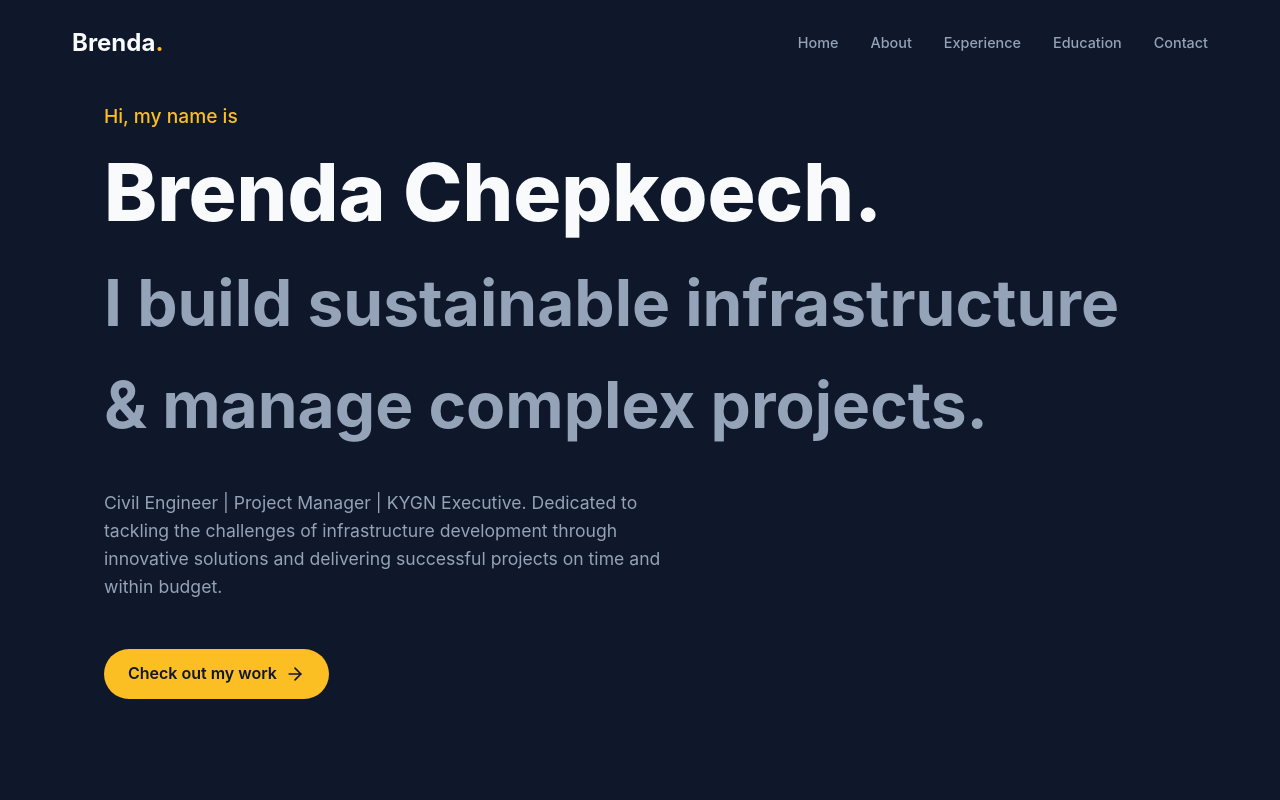
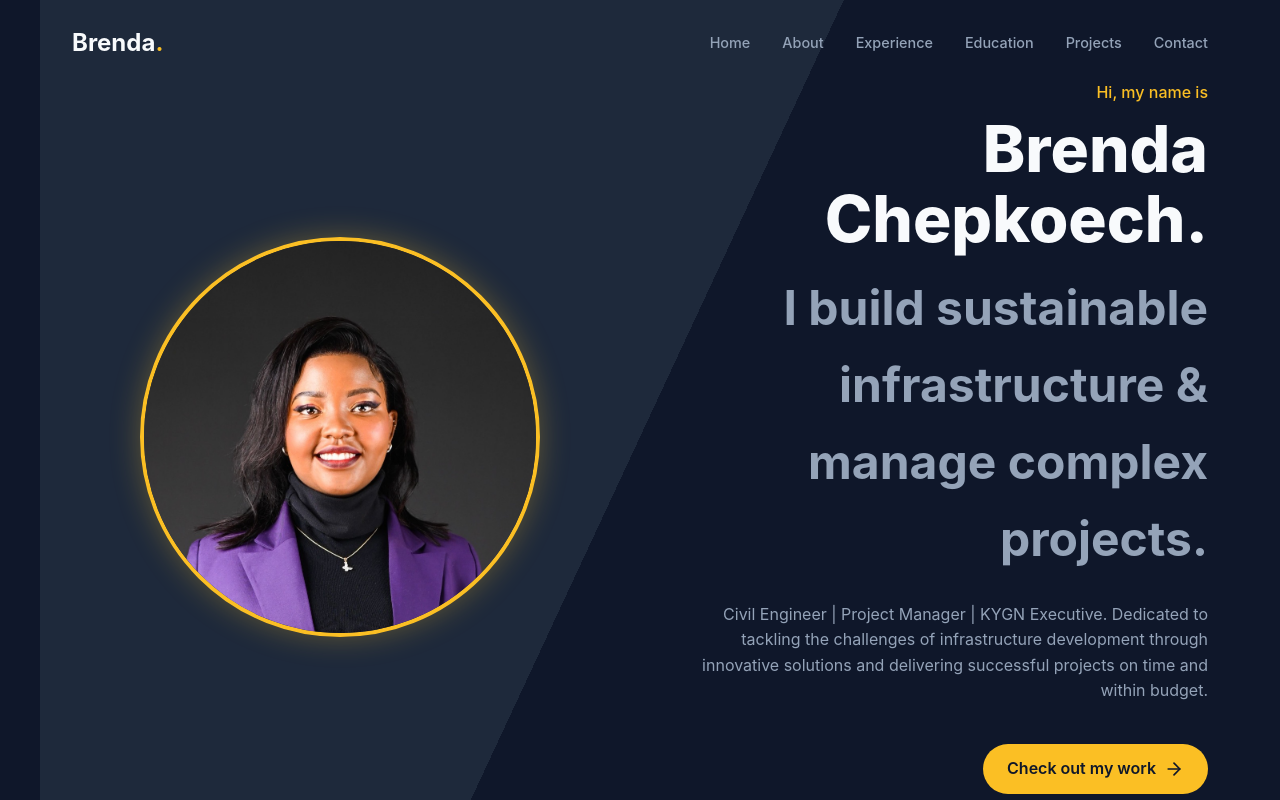
Before and after one commit to ReyKiptoo/bree, a React (Vite) app: page / in a window 1280 px wide. Shown: the top 800 px of the page. Built offline with nearby package versions, Linux system fonts and the light colour scheme.

Commit message:
New changes

```diff
--- a/src/App.jsx
+++ b/src/App.jsx
@@ -4,6 +4,7 @@ import Hero from './components/Hero';
 import About from './components/About';
 import Experience from './components/Experience';
 import Education from './components/Education';
+import Projects from './components/Projects';
 import Contact from './components/Contact';
 
 function App() {
@@ -15,6 +16,7 @@ function App() {
         <About />
         <Experience />
         <Education />
+        <Projects />
         <Contact />
       </main>
       <footer style={{
--- a/src/components/Contact.jsx
+++ b/src/components/Contact.jsx
@@ -25,7 +25,7 @@ const Contact = () => {
                     >
                         <h3 style={{ fontSize: '1.8rem', color: 'var(--text-primary)', marginBottom: '1rem' }}>Let's Connect</h3>
                         <p style={{ color: 'var(--text-secondary)', marginBottom: '3rem' }}>
-                            I'm currently open to new opportunities and collaborations in Civil Engineering and Infrastructure Development.
+                            I'm currently open to new opportunities and collaborations in Project Management and Civil Engineering.
                         </p>
 
                         <div style={{ display: 'flex', flexDirection: 'column', gap: '2rem', alignItems: 'center' }}>
--- a/src/components/Header.jsx
+++ b/src/components/Header.jsx
@@ -19,6 +19,7 @@ const Header = () => {
     { name: 'About', href: '#about' },
     { name: 'Experience', href: '#experience' },
     { name: 'Education', href: '#education' },
+    { name: 'Projects', href: '#projects' },
     { name: 'Contact', href: '#contact' },
   ];
 
--- a/src/components/Hero.jsx
+++ b/src/components/Hero.jsx
@@ -4,21 +4,14 @@ import { ArrowRight } from 'lucide-react';
 
 const Hero = () => {
     return (
-        <section id="home" style={{
-            minHeight: '100vh',
-            display: 'flex',
-            alignItems: 'center',
-            justifyContent: 'center',
-            position: 'relative',
-            paddingTop: '80px'
-        }}>
-            <div className="container">
+        <section id="home" className="hero-container">
+            <div className="hero-content">
                 <motion.div
                     initial={{ opacity: 0, y: 20 }}
                     animate={{ opacity: 1, y: 0 }}
                     transition={{ duration: 0.5 }}
                 >
-                    <h2 style={{ color: 'var(--accent)', fontSize: '1.2rem', marginBottom: '1rem', fontWeight: '500' }}>
+                    <h2 style={{ color: 'var(--accent)', fontSize: '1rem', marginBottom: '0.5rem', fontWeight: '500' }}>
                         Hi, my name is
                     </h2>
                 </motion.div>
@@ -29,7 +22,7 @@ const Hero = () => {
                     transition={{ duration: 0.5, delay: 0.1 }}
                 >
                     <h1 style={{
-                        fontSize: 'clamp(3rem, 8vw, 5rem)',
+                        fontSize: 'clamp(2.5rem, 6vw, 4rem)',
                         fontWeight: '800',
                         lineHeight: '1.1',
                         marginBottom: '1rem',
@@ -45,10 +38,10 @@ const Hero = () => {
                     transition={{ duration: 0.5, delay: 0.2 }}
                 >
                     <h2 style={{
-                        fontSize: 'clamp(2rem, 5vw, 4rem)',
+                        fontSize: 'clamp(1.5rem, 4vw, 3rem)',
                         fontWeight: '700',
                         color: 'var(--text-secondary)',
-                        marginBottom: '2rem'
+                        marginBottom: '1.5rem'
                     }}>
                         I build sustainable infrastructure & manage complex projects.
                     </h2>
@@ -58,9 +51,9 @@ const Hero = () => {
                     initial={{ opacity: 0, y: 20 }}
                     animate={{ opacity: 1, y: 0 }}
                     transition={{ duration: 0.5, delay: 0.3 }}
-                    style={{ maxWidth: '600px', marginBottom: '3rem' }}
+                    style={{ maxWidth: '600px', marginBottom: '2.5rem', marginLeft: 'auto' }}
                 >
-                    <p style={{ fontSize: '1.1rem', color: 'var(--text-secondary)' }}>
+                    <p style={{ fontSize: '1rem', color: 'var(--text-secondary)' }}>
                         Civil Engineer | Project Manager | KYGN Executive.
                         Dedicated to tackling the challenges of infrastructure development through innovative solutions and delivering successful projects on time and within budget.
                     </p>
@@ -76,6 +69,20 @@ const Hero = () => {
                     </a>
                 </motion.div>
             </div>
+
+            <motion.div
+                initial={{ opacity: 0, scale: 0.8 }}
+                animate={{ opacity: 1, scale: 1 }}
+                transition={{ duration: 0.5 }}
+                className="hero-image-container"
+            >
+                <div className="hero-image-wrapper">
+                    <img
+                        src="/profile.jpg"
+                        alt="Brenda Chepkoech"
+                    />
+                </div>
+            </motion.div>
         </section>
     );
 };
--- /dev/null
+++ b/src/components/Projects.jsx
@@ -0,0 +1,135 @@
+import React from 'react';
+import { motion } from 'framer-motion';
+import { FolderKanban, Users, Calendar, DollarSign } from 'lucide-react';
+
+const Projects = () => {
+    const projects = [
+        {
+            title: 'Pan-African Tech Summit 2024',
+            category: 'Event Management',
+            role: 'Lead Organizer',
+            description: 'Organized a 3-day international conference for 500+ delegates, focusing on innovation and technology in Africa.',
+            highlights: [
+                'Managed a $200k budget with 15% cost savings.',
+                'Coordinated 50+ vendors and international speakers.',
+                'Oversaw logistics, marketing, and on-site operations.'
+            ],
+            icon: <Users size={24} />
+        },
+        {
+            title: 'Enterprise Digital Transformation',
+            category: 'IT & Operations',
+            role: 'Project Manager',
+            description: 'Led the migration to a cloud-based ERP system for a mid-sized logistics firm to improve operational efficiency.',
+            highlights: [
+                'Reduced data processing time by 40%.',
+                'Managed stakeholder communication and change management.',
+                'Mitigated risks associated with data migration and downtime.'
+            ],
+            icon: <FolderKanban size={24} />
+        },
+        {
+            title: 'Community Health Outreach Program',
+            category: 'Social Impact',
+            role: 'Program Coordinator',
+            description: 'Coordinated a nationwide health awareness campaign reaching 10,000+ individuals in rural areas.',
+            highlights: [
+                'Secured and managed grant funding.',
+                'Recruited and trained 100+ volunteers.',
+                'Conducted impact assessment and reporting for donors.'
+            ],
+            icon: <Users size={24} />
+        },
+        {
+            title: 'Green Energy Infrastructure Pilot',
+            category: 'Sustainability & Infrastructure',
+            role: 'Project Lead',
+            description: 'Managed the installation of solar power systems for a commercial complex, promoting renewable energy adoption.',
+            highlights: [
+                'Ensured regulatory compliance and safety standards.',
+                'Managed procurement of technical equipment.',
+                'Delivered project 2 weeks ahead of schedule.'
+            ],
+            icon: <DollarSign size={24} />
+        }
+    ];
+
+    return (
+        <section id="projects">
+            <div className="container">
+                <motion.h2
+                    className="section-title"
+                    initial={{ opacity: 0, y: 20 }}
+                    whileInView={{ opacity: 1, y: 0 }}
+                    viewport={{ once: true }}
+                >
+                    Key Projects
+                </motion.h2>
+
+                <div style={{ display: 'grid', gridTemplateColumns: 'repeat(auto-fit, minmax(300px, 1fr))', gap: '2rem' }}>
+                    {projects.map((project, index) => (
+                        <motion.div
+                            key={index}
+                            initial={{ opacity: 0, y: 20 }}
+                            whileInView={{ opacity: 1, y: 0 }}
+                            viewport={{ once: true }}
+                            transition={{ delay: index * 0.1 }}
+                            style={{
+                                backgroundColor: 'var(--bg-secondary)',
+                                padding: '2rem',
+                                borderRadius: '10px',
+                                border: '1px solid rgba(255,255,255,0.05)',
+                                display: 'flex',
+                                flexDirection: 'column',
+                                height: '100%'
+                            }}
+                        >
+                            <div style={{ display: 'flex', justifyContent: 'space-between', alignItems: 'start', marginBottom: '1rem' }}>
+                                <div style={{ padding: '10px', backgroundColor: 'rgba(251, 191, 36, 0.1)', borderRadius: '50%', color: 'var(--accent)' }}>
+                                    {project.icon}
+                                </div>
+                                <span style={{
+                                    fontSize: '0.8rem',
+                                    padding: '0.3rem 0.8rem',
+                                    backgroundColor: 'rgba(255,255,255,0.05)',
+                                    borderRadius: '20px',
+                                    color: 'var(--text-secondary)'
+                                }}>
+                                    {project.category}
+                                </span>
+                            </div>
+
+                            <h3 style={{ fontSize: '1.4rem', color: 'var(--text-primary)', marginBottom: '0.5rem' }}>{project.title}</h3>
+                            <p style={{ color: 'var(--accent)', fontSize: '0.9rem', marginBottom: '1rem', fontWeight: '500' }}>{project.role}</p>
+
+                            <p style={{ color: 'var(--text-secondary)', marginBottom: '1.5rem', flexGrow: 1 }}>
+                                {project.description}
+                            </p>
+
+                            <div style={{ borderTop: '1px solid rgba(255,255,255,0.1)', paddingTop: '1rem' }}>
+                                <h4 style={{ fontSize: '0.9rem', color: 'var(--text-primary)', marginBottom: '0.5rem' }}>Key Highlights:</h4>
+                                <ul style={{ listStyle: 'none', padding: 0 }}>
+                                    {project.highlights.map((highlight, i) => (
+                                        <li key={i} style={{
+                                            color: 'var(--text-secondary)',
+                                            fontSize: '0.85rem',
+                                            marginBottom: '0.3rem',
+                                            display: 'flex',
+                                            alignItems: 'start',
+                                            gap: '0.5rem'
+                                        }}>
+                                            <span style={{ color: 'var(--accent)', lineHeight: '1.4' }}>▹</span>
+                                            <span>{highlight}</span>
+                                        </li>
+                                    ))}
+                                </ul>
+                            </div>
+                        </motion.div>
+                    ))}
+                </div>
+            </div>
+        </section>
+    );
+};
+
+export default Projects;
--- a/src/index.css
+++ b/src/index.css
@@ -146,3 +146,82 @@ section {
     font-size: 1.5rem !important;
   }
 }
+
+/* Hero Section Styles */
+/* Hero Section Styles */
+.hero-container {
+  position: relative;
+  width: 100%;
+  min-height: 100vh;
+  display: flex;
+  flex-direction: column-reverse;
+  align-items: center;
+  justify-content: center;
+  gap: 3rem;
+  text-align: center;
+  background: var(--bg-primary);
+  /* Fallback */
+  overflow: hidden;
+  padding: 5rem 2rem;
+}
+
+.hero-content {
+  flex: 1;
+  z-index: 2;
+  max-width: 600px;
+}
+
+.hero-image-container {
+  flex: 1;
+  display: flex;
+  justify-content: center;
+  align-items: center;
+  position: relative;
+  width: 100%;
+  z-index: 2;
+}
+
+.hero-image-wrapper {
+  position: relative;
+  width: min(300px, 80vw);
+  height: min(300px, 80vw);
+  border-radius: 50%;
+  overflow: hidden;
+  border: 4px solid var(--accent);
+  box-shadow: 0 0 30px rgba(251, 191, 36, 0.3);
+  transition: all 0.3s ease;
+}
+
+.hero-image-wrapper:hover {
+  transform: scale(1.05);
+  box-shadow: 0 0 50px rgba(251, 191, 36, 0.5);
+}
+
+.hero-image-wrapper img {
+  width: 100%;
+  height: 100%;
+  object-fit: cover;
+}
+
+@media (min-width: 768px) {
+  .hero-container {
+    flex-direction: row-reverse;
+    /* Image Left, Text Right */
+    justify-content: space-between;
+    text-align: left;
+    gap: 4rem;
+    /* Diagonal Split Background */
+    background: linear-gradient(115deg, var(--bg-secondary) 50%, var(--bg-primary) 50%);
+  }
+
+  .hero-image-wrapper {
+    width: 400px;
+    height: 400px;
+  }
+
+  .hero-content {
+    align-items: flex-start;
+    text-align: right;
+    /* Text on right side */
+  }
+}
```
Also changed, not shown: public/profile.jpg (added).
